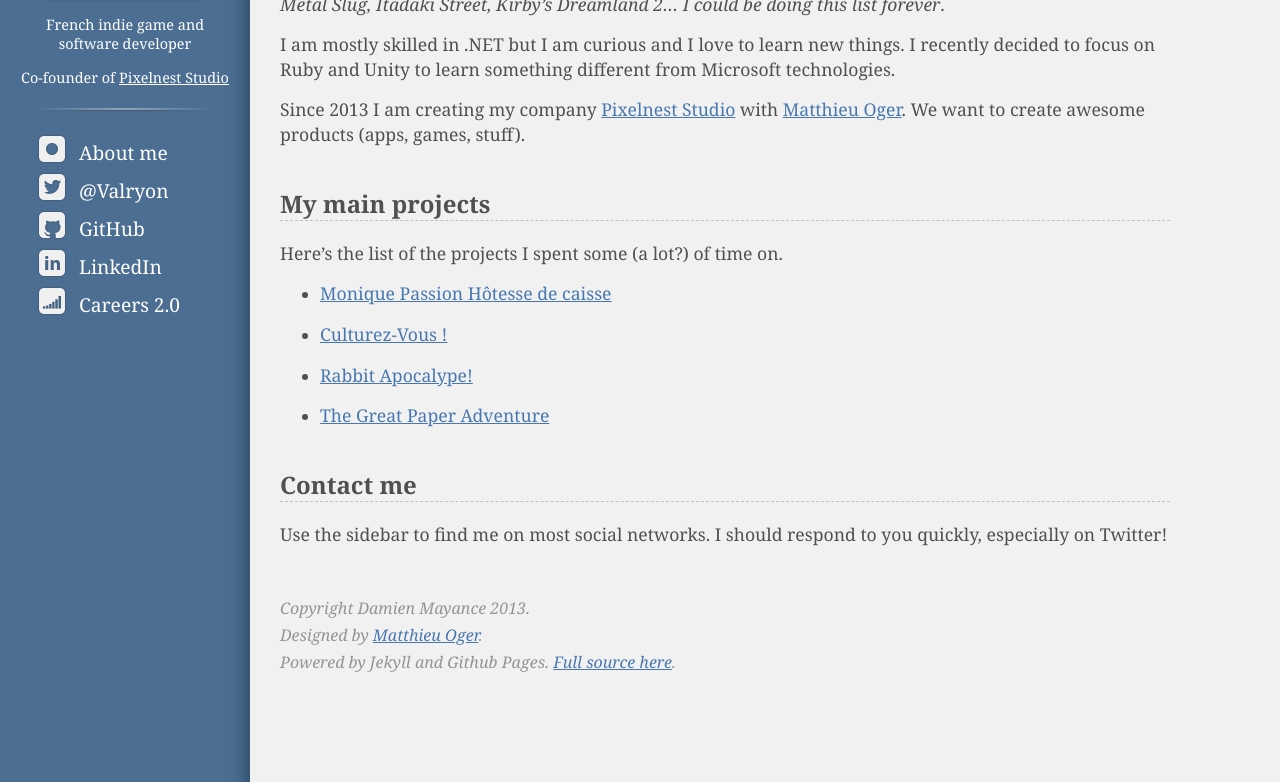
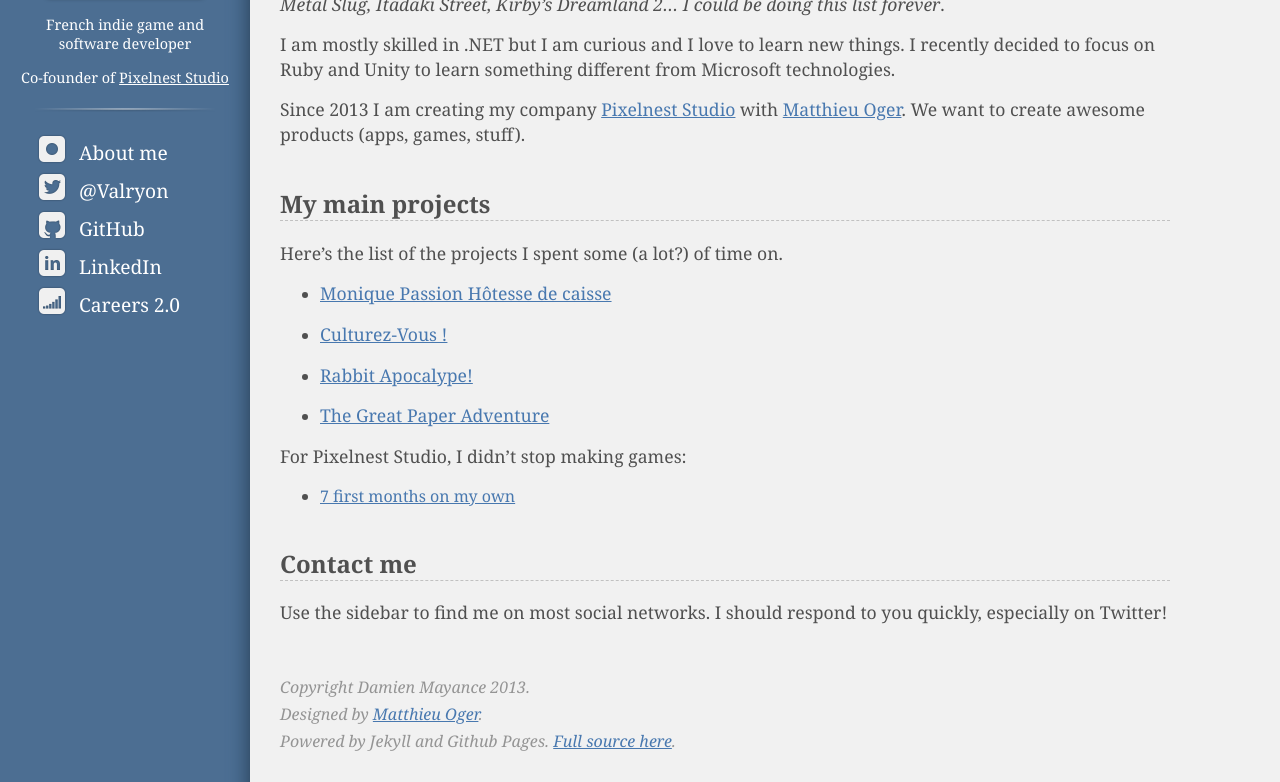
Before and after one commit to valryon/valryon.github.io, a Jekyll site: the page built from _posts/1988-04-29-about.md, in a window 1280 px wide and 1088 px high, cut to the strip 306-1088 px from the top of the window. Built offline with Jekyll 4.4.1, drawn with Linux system fonts in a browser that asks for light colours.

Commit message:
Update 1988-04-29-about.md

```diff
--- a/_posts/1988-04-29-about.md
+++ b/_posts/1988-04-29-about.md
@@ -23,6 +23,10 @@
 {% endif %}
 {% endfor %}
 
+For Pixelnest Studio, I didn't stop making games:
+
+- [7 first months on my own](http://dmayance.com/7-months-on-my-own/)
+
 ## Contact me
 
 Use the sidebar to find me on most social networks. I should respond to you quickly, especially on Twitter!
```
